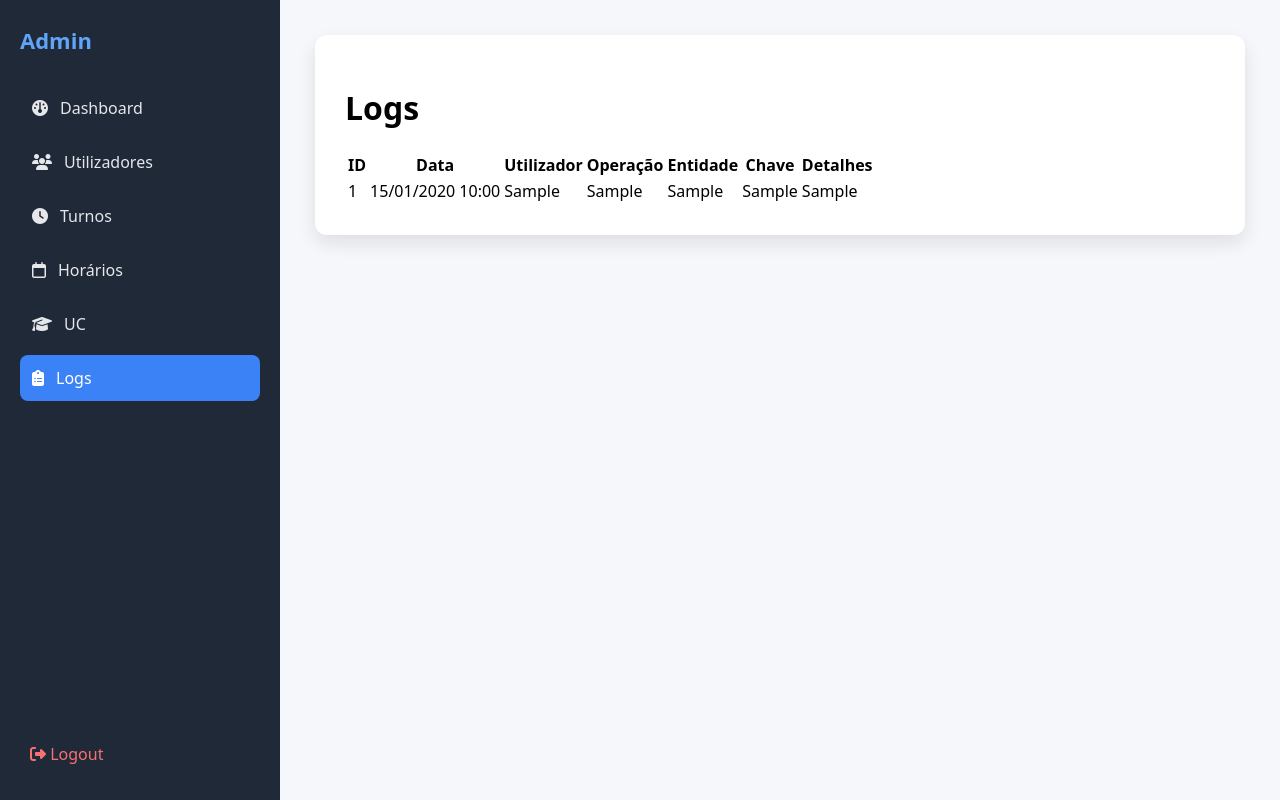
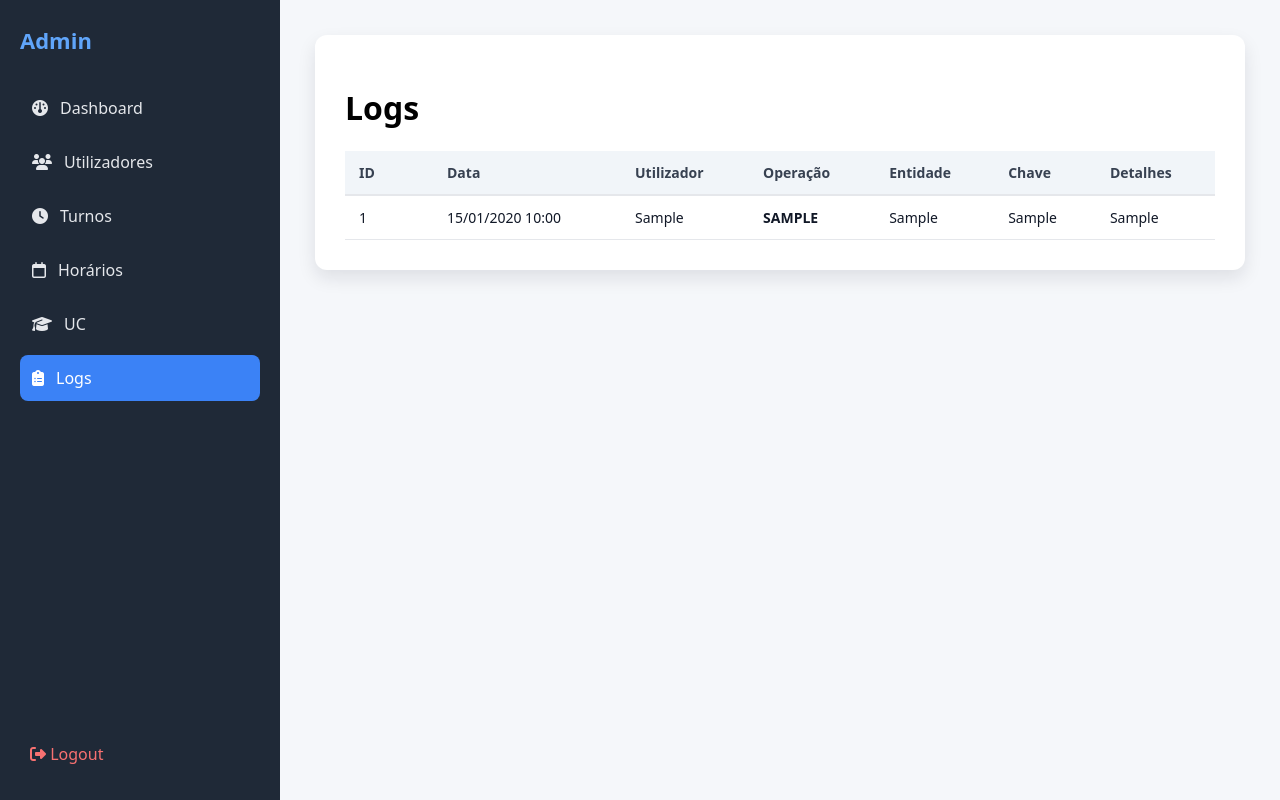
Before and after one commit to xTixa/projTurnos, a Django app: page /admin-panel/logs/ in a window 1280 px wide. Run offline with Django 5.2, Linux system fonts and the light colour scheme; tables that the repository leaves empty hold one stand-in row (values such as "Sample post").

Commit message:
Fix: correcao estetica

```diff
--- a/core/static/css/admin/admin.css
+++ b/core/static/css/admin/admin.css
@@ -261,3 +261,79 @@ body {
     background: #e5e7eb;
     color: #111;
 }
+
+/* ---------- ADMIN TABLES (GLOBAL) ---------- */
+.admin-table {
+    width: 100%;
+    border-collapse: collapse;
+    margin-top: 20px;
+    font-size: 14px;
+}
+
+.admin-table thead {
+    background: #f1f5f9;
+}
+
+.admin-table th {
+    text-align: left;
+    padding: 12px 14px;
+    font-weight: 600;
+    color: #374151;
+    border-bottom: 2px solid #e5e7eb;
+    white-space: nowrap;
+}
+
+.admin-table td {
+    padding: 12px 14px;
+    border-bottom: 1px solid #e5e7eb;
+    vertical-align: top;
+    color: #111827;
+}
+
+/* Zebra striping */
+.admin-table tbody tr:nth-child(even) {
+    background: #f9fafb;
+}
+
+/* Hover row */
+.admin-table tbody tr:hover {
+    background: #eef2ff;
+}
+
+/* Long text handling (logs!) */
+.admin-table td {
+    max-width: 320px;
+    word-wrap: break-word;
+    word-break: break-word;
+}
+
+/* Smaller columns */
+.admin-table td:nth-child(1),
+.admin-table th:nth-child(1) {
+    width: 60px;
+}
+
+.admin-table td:nth-child(2),
+.admin-table th:nth-child(2) {
+    width: 160px;
+    white-space: nowrap;
+}
+
+
+/* ---------- LOG OPERATION COLORS ---------- */
+.log-op {
+    font-weight: 600;
+    text-transform: uppercase;
+}
+
+.log-criar {
+    color: #16a34a;
+}
+
+.log-editar {
+    color: #2563eb;
+}
+
+.log-apagar {
+    color: #dc2626;
+}
--- a/core/templates/admin/logs_list.html
+++ b/core/templates/admin/logs_list.html
@@ -22,7 +22,7 @@
             <td>{{ log.id_log }}</td>
             <td>{{ log.data_hora|date:"d/m/Y H:i" }}</td>
             <td>{{ log.utilizador_db }}</td>
-            <td>{{ log.operacao }}</td>
+            <td class="log-op log-{{ log.operacao|lower }}">{{ log.operacao }}</td>
             <td>{{ log.entidade }}</td>
             <td>{{ log.chave_primaria }}</td>
             <td>{{ log.detalhes }}</td>
```
